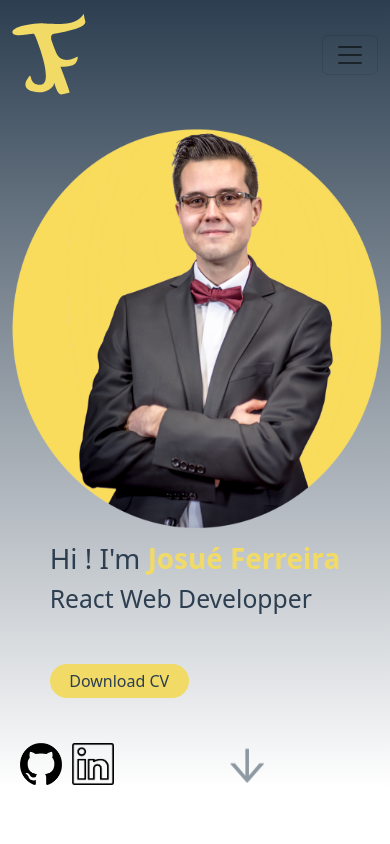
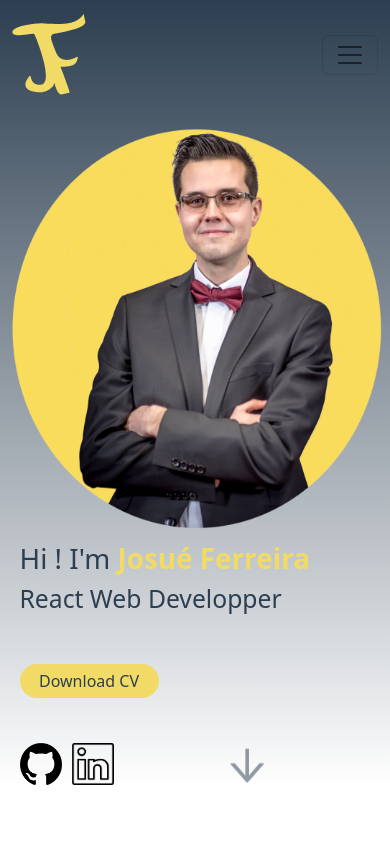
Before and after one commit to Josue-Ferreira/my-web-site, a React (Vite) app: page / in a window 390 px wide. Shown: the top 844 px of the page. Built offline with nearby package versions, Linux system fonts and the light colour scheme.

Commit message:
minor bug fixed in small screen with h1 home page

```diff
--- a/src/components/IntroductionSection.jsx
+++ b/src/components/IntroductionSection.jsx
@@ -63,16 +63,23 @@ const ImgLink = styled.img`
   margin-right: 10px;
 `;
 
+const Hello = styled.div`
+  @media screen and (max-width: 400px){
+    width: 90%;
+    margin: auto;
+  }
+`;
+
 const IntroductionSection = ({page, setPage, language, setLanguage}) => {
     return (
         <Section>
             <Navigation page={page} setPage={setPage} language={language} setLanguage={setLanguage} />
             <Welcome>
-                <div id="welcome-text">
+                <Hello id="welcome-text">
                     <h1>{language === 'en' ? "Hi ! I'm " : "Salut ! Je suis "}<Name>Josué Ferreira</Name></h1>
                     <h2>{language === 'en' ? "React Web Developper" : "Développeur Web React"}</h2>
-                    <Button href={cv} download>Download CV</Button>
-                </div>
+                    <Button href={cv} download>{language === 'en' ? "Download CV" : "Télécharger mon CV"}</Button>
+                </Hello>
                 <ImgPhotoProfil id="photo-profil" src={photoProfil} alt="Josué Ferreira photo" title="Josué Ferreira"/>
             </Welcome>
             <Links>
```
